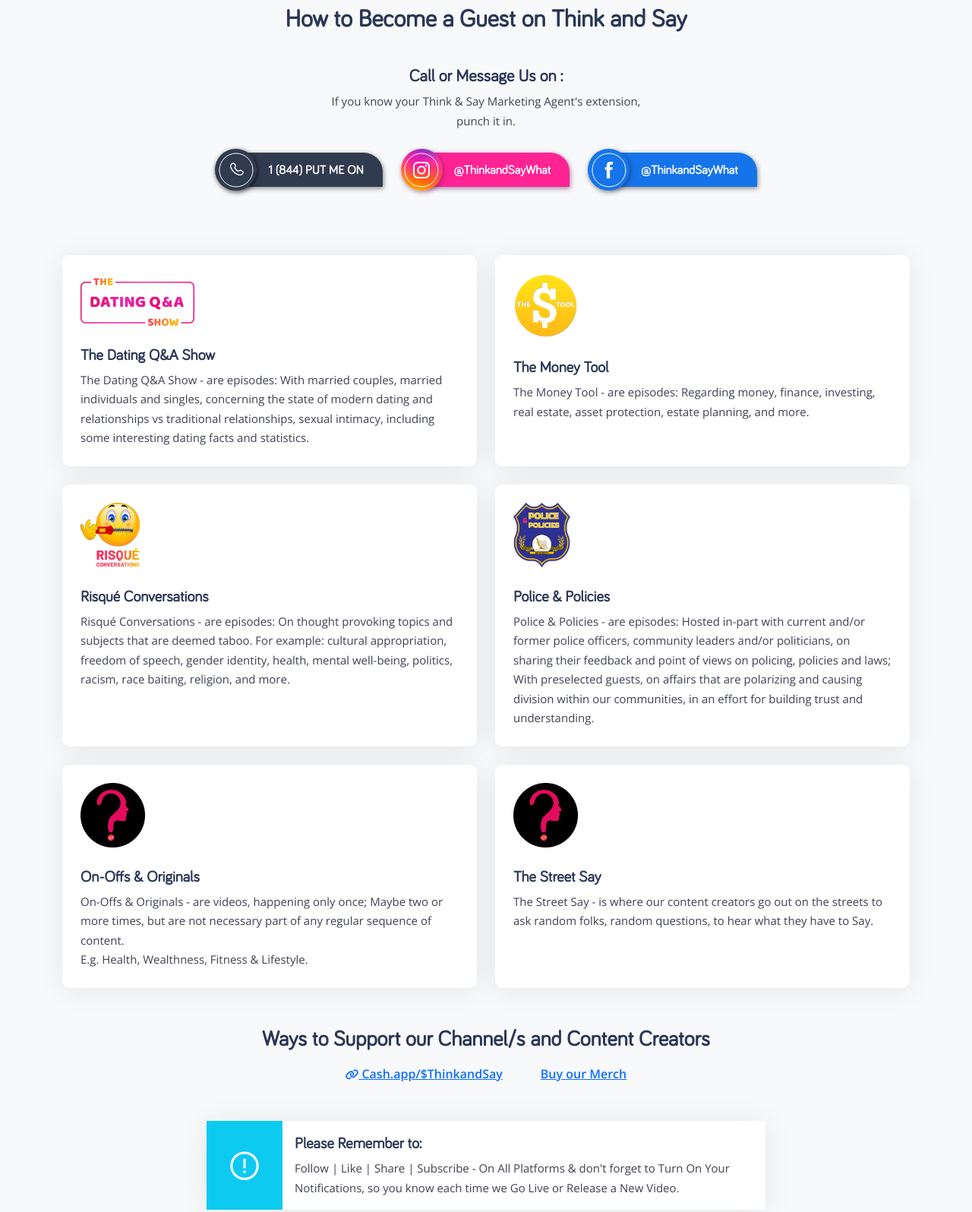
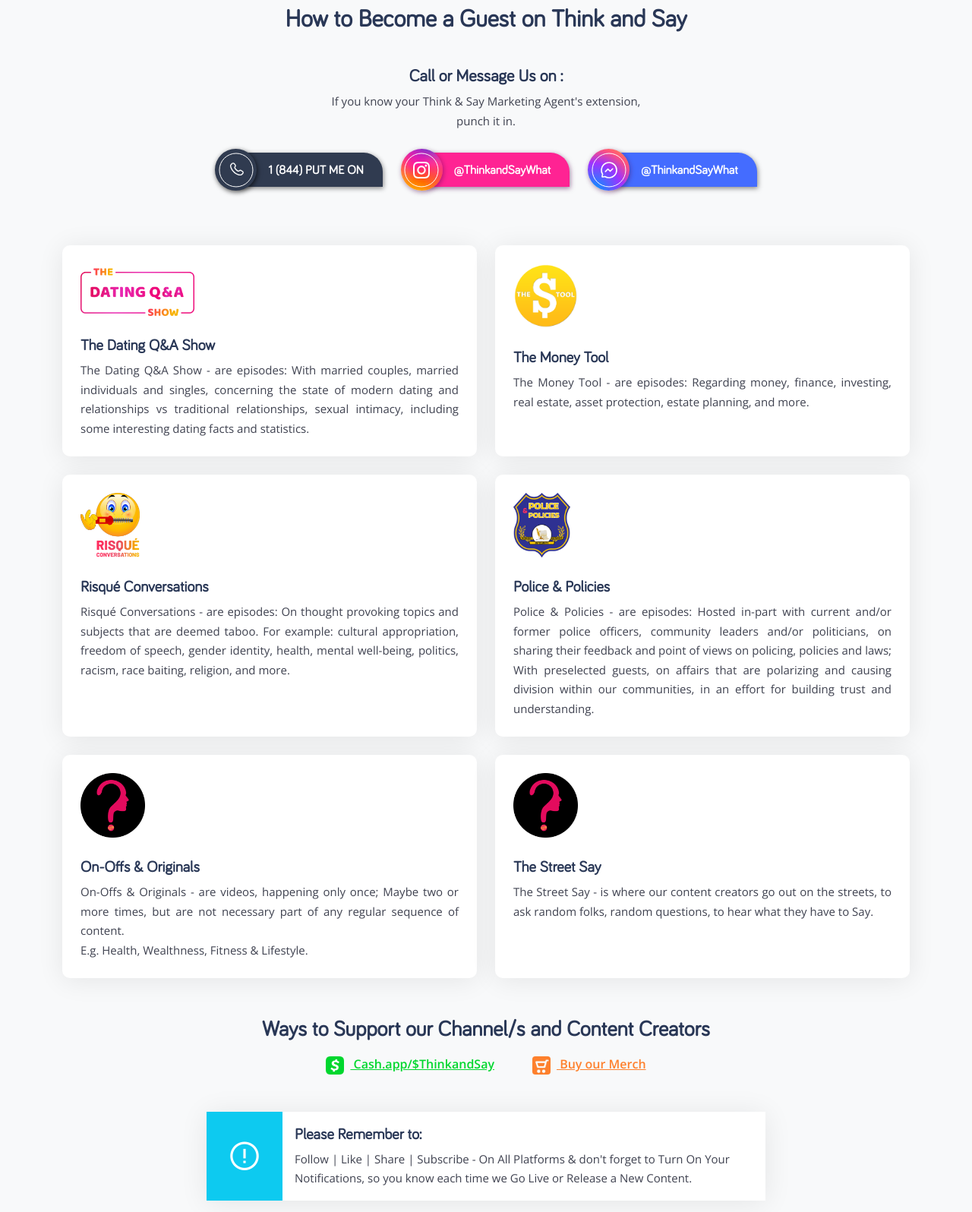
Before and after one commit to mdmunnaahmed/think-and-say, a plain HTML site: page shows.html in a window 1280 px wide. Shown: the part 153-1749 px from the top of the page at 76% size. Drawn offline with nearby package versions, Linux system fonts and the light colour scheme.

Commit message:
messenger icon, color and link icons --added/updated

```diff
--- a/assets/css/main.css
+++ b/assets/css/main.css
@@ -437,9 +437,13 @@ footer a {
   box-shadow: 1px 2px 6px #4e084e87;
 }
 
-.message-item-icon.facebook .icon,
+.message-item-icon.facebook .icon {
+  background: url("../images/messenger-bg.png");
+  background-repeat: no-repeat;
+  background-size: cover;
+}
 .message-item-icon.facebook .content {
-  background: #1674ea;
+  background: #446CFF;
   box-shadow: 1px 2px 6px #201f2087;
 }
 
--- a/shows.html
+++ b/shows.html
@@ -59,11 +59,9 @@
 
         <ul class="mt-4 d-flex flex-wrap gap-4 justify-content-center">
           <li>
-            <a href="tel:0123849091" class="message-item-icon d-inline-flex align-items-center phone"
-              title="Call us at 1 (844) PUT ME ON">
+            <a href="tel:0123849091" class="message-item-icon d-inline-flex align-items-center phone" title="Call us at 1 (844) PUT ME ON">
               <div class="icon">
-                <svg viewBox="0 0 24 24" fill="none" xmlns="http://www.w3.org/2000/svg"
-                  style="width: 22px; aspect-ratio: 1;">
+                <svg viewBox="0 0 24 24" fill="none" xmlns="http://www.w3.org/2000/svg" style="width: 22px; aspect-ratio: 1;">
                   <g id="SVGRepo_bgCarrier" stroke-width="0"></g>
                   <g id="SVGRepo_tracerCarrier" stroke-linecap="round" stroke-linejoin="round"></g>
                   <g id="SVGRepo_iconCarrier">
@@ -80,11 +78,9 @@
             </a>
           </li>
           <li>
-            <a href="" class="message-item-icon d-inline-flex align-items-center"
-              title="Direct Message (DM) us on Instagram @ThinkandSayWhat">
+            <a href="https://www.instagram.com/thinkandsaywhat/" target="_blank" class="message-item-icon d-inline-flex align-items-center" title="Direct Message (DM) us on Instagram @ThinkandSayWhat">
               <div class="icon">
-                <svg viewBox="0 0 24 24" id="meteor-icon-kit__regular-instagram" style="width: 22px; aspect-ratio: 1;"
-                  fill="none" xmlns="http://www.w3.org/2000/svg">
+                <svg viewBox="0 0 24 24" id="meteor-icon-kit__regular-instagram" style="width: 22px; aspect-ratio: 1;" fill="none" xmlns="http://www.w3.org/2000/svg">
                   <g id="SVGRepo_bgCarrier" stroke-width="0"></g>
                   <g id="SVGRepo_tracerCarrier" stroke-linecap="round" stroke-linejoin="round"></g>
                   <g id="SVGRepo_iconCarrier">
@@ -100,20 +96,23 @@
             </a>
           </li>
           <li>
-            <a href="" class="message-item-icon d-inline-flex align-items-center facebook"
-              title="Message us on Facebook @ThinkandSayWhat">
+            <a href="https://www.facebook.com/messages/t/101212799525584" target="_blank" class="message-item-icon d-inline-flex align-items-center facebook" title="Message us on Facebook @ThinkandSayWhat">
               <div class="icon">
-                <svg fill="#fff" version="1.1" xmlns="http://www.w3.org/2000/svg" style="width: 22px; aspect-ratio: 1;"
-                  xmlns:xlink="http://www.w3.org/1999/xlink" width="64px" height="64px" viewBox="0 0 512 512"
-                  xml:space="preserve" stroke="#fff">
+                <svg width="26px" height="26px" viewBox="0 0 192 192" xmlns="http://www.w3.org/2000/svg" fill="none" stroke="#ffffff">
                   <g id="SVGRepo_bgCarrier" stroke-width="0"></g>
                   <g id="SVGRepo_tracerCarrier" stroke-linecap="round" stroke-linejoin="round"></g>
                   <g id="SVGRepo_iconCarrier">
-                    <g id="7935ec95c421cee6d86eb22ecd11b7e3">
-                      <path style="display: inline;"
-                        d="M283.122,122.174c0,5.24,0,22.319,0,46.583h83.424l-9.045,74.367h-74.379 c0,114.688,0,268.375,0,268.375h-98.726c0,0,0-151.653,0-268.375h-51.443v-74.367h51.443c0-29.492,0-50.463,0-56.302 c0-27.82-2.096-41.02,9.725-62.578C205.948,28.32,239.308-0.174,297.007,0.512c57.713,0.711,82.04,6.263,82.04,6.263 l-12.501,79.257c0,0-36.853-9.731-54.942-6.263C293.539,83.238,283.122,94.366,283.122,122.174z">
+                    <g stroke="#ffffff" stroke-linejoin="round" stroke-width="12" clip-path="url(#a)">
+                      <path
+                        d="M148.326 43.674c-28.899-28.899-75.753-28.899-104.652 0-25.014 25.014-28.377 63.481-10.087 92.112l-4.336 22.272c-.542 2.784 1.907 5.233 4.691 4.691l22.272-4.336c28.631 18.29 67.098 14.927 92.112-10.087 28.899-28.899 28.899-75.753 0-104.652Z">
                       </path>
+                      <path stroke-linecap="round" d="m131.355 83.272-24.041 24.042-21.92-21.92-24.042 24.041"></path>
                     </g>
+                    <defs>
+                      <clipPath id="a">
+                        <path fill="#ffffff" d="M0 0h192v192H0z"></path>
+                      </clipPath>
+                    </defs>
                   </g>
                 </svg>
 
@@ -134,7 +133,7 @@
             <div class="icon"><img src="./assets/images/dating.png" alt="dating"></div>
             <div class="content">
               <h5 class="title">The Dating Q&A Show</h5>
-              <p class="mb-0 mt-2" style="font-size: 15px;">The Dating Q&A Show - are episodes: With married couples,
+              <p class="mb-0 mt-2" style="font-size: 15px; text-align: justify">The Dating Q&A Show - are episodes: With married couples,
                 married individuals and singles, concerning the
                 state of modern dating and relationships vs traditional relationships, sexual intimacy, including some
                 interesting dating facts and statistics.</p>
@@ -146,7 +145,7 @@
             <div class="icon"><img src="./assets/images/the-money-tool.png" alt="dating"></div>
             <div class="content">
               <h5 class="title">The Money Tool</h5>
-              <p class="mb-0 mt-2" style="font-size: 15px;">The Money Tool - are episodes: Regarding money, finance,
+              <p class="mb-0 mt-2" style="font-size: 15px; text-align: justify">The Money Tool - are episodes: Regarding money, finance,
                 investing, real estate, asset protection, estate
                 planning, and more.</p>
             </div>
@@ -157,7 +156,7 @@
             <div class="icon"><img src="./assets/images/risque.png" alt="dating"></div>
             <div class="content">
               <h5 class="title">Risqué Conversations</h5>
-              <p class="mb-0 mt-2" style="font-size: 15px;"> Risqué Conversations - are episodes: On thought provoking
+              <p class="mb-0 mt-2" style="font-size: 15px; text-align: justify"> Risqué Conversations - are episodes: On thought provoking
                 topics and subjects that are deemed taboo. For
                 example: cultural appropriation, freedom of speech, gender identity, health, mental well-being,
                 politics,
@@ -170,7 +169,7 @@
             <div class="icon"><img src="./assets/images/police-policies.png" alt="dating"></div>
             <div class="content">
               <h5 class="title">Police & Policies</h5>
-              <p class="mb-0 mt-2" style="font-size: 15px;">Police & Policies - are episodes: Hosted in-part with
+              <p class="mb-0 mt-2" style="font-size: 15px; text-align: justify">Police & Policies - are episodes: Hosted in-part with
                 current and/or former police officers, community
                 leaders and/or politicians, on sharing their feedback and point of views on policing, policies and laws;
                 With preselected guests, on affairs that are polarizing and causing division within our communities, in
@@ -184,7 +183,7 @@
             <div class="icon"><img src="./assets/images/thinkandsay.png" alt="dating"></div>
             <div class="content">
               <h5 class="title">On-Offs & Originals</h5>
-              <p class="mb-0 mt-2" style="font-size: 15px;">On-Offs & Originals - are videos, happening only once; Maybe
+              <p class="mb-0 mt-2" style="font-size: 15px; text-align: justify">On-Offs & Originals - are videos, happening only once; Maybe
                 two or more times, but are not necessary part of any regular sequence of content. <br> E.g. Health, Wealthness, Fitness
                 & Lifestyle.</p>
             </div>
@@ -195,8 +194,8 @@
             <div class="icon"><img src="./assets/images/thinkandsay.png" alt="dating"></div>
             <div class="content">
               <h5 class="title">The Street Say</h5>
-              <p class="mb-0 mt-2" style="font-size: 15px;">The Street Say - is where our content creators go out on the
-                streets to ask random folks, random questions, to hear what they have to Say. </p>
+              <p class="mb-0 mt-2" style="font-size: 15px; text-align: justify">The Street Say - is where our content creators go out on the
+                streets, to ask random folks, random questions, to hear what they have to Say. </p>
             </div>
           </div>
         </div>
@@ -207,9 +206,14 @@
       <div class="col-md-10 col-lg-8">
         <h3 class="text-center">Ways to Support our Channel/s and Content Creators</h3>
         <div class=" mt-3 d-flex d-flex-wrap justify-content-center" style="gap: 15px 50px">
-          <a href="" class="fw-semibold text-primary text-decoration-underline"><i class="fas fa-link"
-              style="font-size: 14px;"></i> Cash.app/$ThinkandSay</a>
-          <a href="" class="fw-semibold text-primary text-decoration-underline">Buy our Merch </a>
+          <a href="" class="fw-semibold text-decoration-underline" style="color: #00D72E">
+            <img src="./assets/images/cash-app.png" alt="cash app" style="width: 24px;" class="me-2">
+            Cash.app/$ThinkandSay
+          </a>
+          <a href="" class="fw-semibold text-decoration-underline" style="color: #FE802C">
+            <img src="./assets/images/cart.jpg" alt="cash app" style="width: 24px;" class="me-2 rounded-1">
+            Buy our Merch
+          </a>
         </div>
       </div>
     </div>
@@ -224,7 +228,7 @@
             <h5 class="title">Please Remember to:</h5>
             <p class="mb-0 mt-2" style="font-size: 15px;">
               Follow | Like | Share | Subscribe - On All Platforms & don't forget to Turn On Your Notifications, so you
-              know each time we Go Live or Release a New Video.</p>
+              know each time we Go Live or Release a New Content.</p>
           </div>
         </div>
       </div>
@@ -247,8 +251,7 @@
           Copyright <i style="font-size: 13" class="far fa-copyright"></i> 2018 -
           2023 | The Think & Say - wordmark, logos, tagline, slogans and trade dress are Trademarks of LTS Media,
           LLC.<br />
-          All other logos and trademarks rights are reserved by their respective entities. | <a
-            href="https://learnthinksay.com/">Learnthinksay.com</a> | <a href="/packages">Studio Rental & Guest
+          All other logos and trademarks rights are reserved by their respective entities. | <a href="https://learnthinksay.com/">Learnthinksay.com</a> | <a href="/packages">Studio Rental & Guest
             Booking</a>
         </div>
       </div>
```
Also changed, not shown: assets/images/cart.jpg (added), assets/images/cash-app.png (added), assets/images/messenger-bg.png (added).
